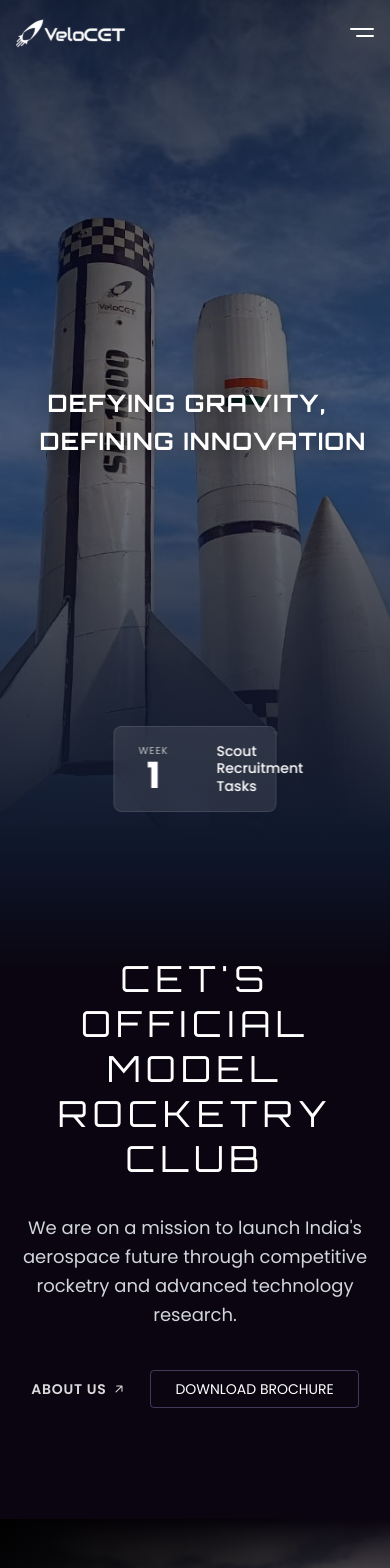
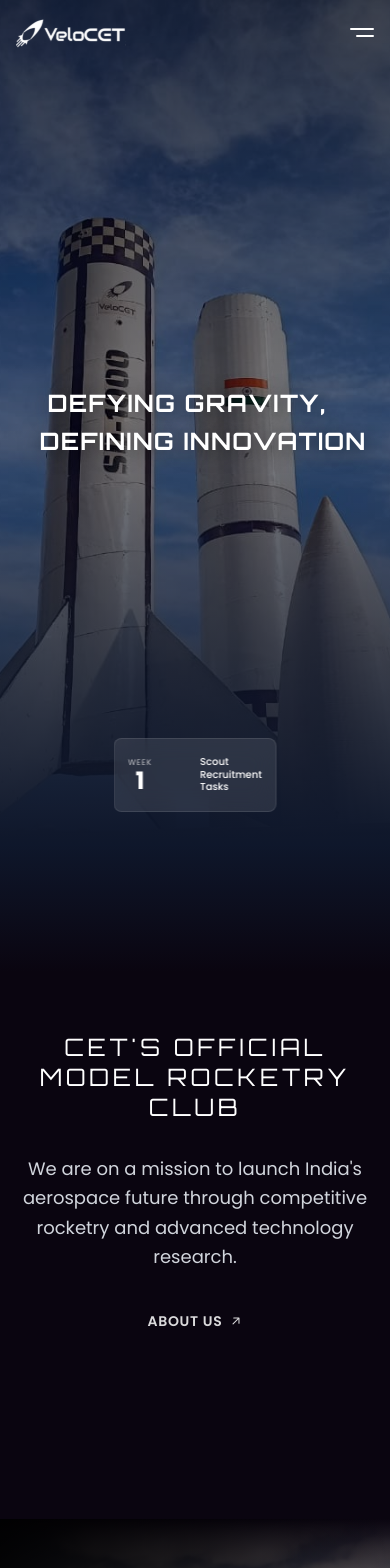
Before and after one commit to Velo-CET/veloweb, a Next.js app in the folder frontend/: page / in a window 390 px wide. Shown: the top 1568 px of the page. Built offline with nearby package versions, Linux system fonts and the light colour scheme.

Commit message:
made it more responsive

```diff
--- a/frontend/src/app/scout/page.tsx
+++ b/frontend/src/app/scout/page.tsx
@@ -32,7 +32,7 @@ export default function ScoutRecruitmentPage() {
           <div className="inline-flex items-center gap-2 px-4 py-1.5 rounded-full border border-violet-300/20 bg-violet-500/10 text-violet-300 text-xs font-medium mb-4">
             Recruitment Portal
           </div>
-          <h1 className="font-heading text-4xl sm:text-5xl md:text-6xl font-bold mb-4 uppercase tracking-wider">
+          <h1 className="font-heading text-3xl sm:text-5xl md:text-6xl font-bold mb-4 uppercase tracking-wider">
             Scout Recruitments
           </h1>
           <p className="text-lg text-slate-400 max-w-xl mx-auto leading-relaxed">
--- a/frontend/src/components/Navbar.tsx
+++ b/frontend/src/components/Navbar.tsx
@@ -85,16 +85,15 @@ export default function Navbar() {
         </div>
       </nav>
 
-      {isOpen && (
+      <div
+        className={`fixed inset-0 z-50 md:hidden transition-opacity duration-[400ms] ${isOpen ? 'opacity-100 pointer-events-auto' : 'opacity-0 pointer-events-none'}`}
+        onClick={() => setIsOpen(false)}
+      >
+        <div className={`absolute inset-0 bg-black/60 transition-opacity duration-[400ms] ${isOpen ? 'opacity-100' : 'opacity-0'}`} />
         <div
-          className="fixed inset-0 z-40 md:hidden"
-          onClick={() => setIsOpen(false)}
+          className={`absolute right-0 top-0 h-full w-64 bg-slate-900 p-8 flex flex-col gap-6 shadow-xl transition-transform duration-[400ms] ${isOpen ? 'translate-x-0' : 'translate-x-full'}`}
+          onClick={(e) => e.stopPropagation()}
         >
-          <div className="absolute inset-0 bg-black/60" />
-          <div
-            className="absolute left-0 top-0 h-full w-64 bg-slate-900 p-8 flex flex-col gap-6 shadow-xl"
-            onClick={(e) => e.stopPropagation()}
-          >
             <button
               onClick={() => setIsOpen(false)}
               className="self-end text-white/70 hover:text-violet-400 transition-all"
@@ -140,7 +139,6 @@ export default function Navbar() {
             </Link>
           </div>
         </div>
-      )}
     </>
   );
 }
--- a/frontend/src/components/sections/AboutSection.tsx
+++ b/frontend/src/components/sections/AboutSection.tsx
@@ -10,7 +10,7 @@ export default function AboutSection() {
 
       <div className="relative z-10 w-full py-20 px-4 md:px-8 flex justify-center">
         <div className="max-w-4xl text-center flex flex-col items-center">
-          <h1 className="font-heading text-4xl sm:text-5xl md:text-6xl lg:text-5xl uppercase tracking-[0.15em] text-white leading-tight mb-8">
+          <h1 className="font-heading text-2xl sm:text-5xl md:text-6xl lg:text-5xl uppercase tracking-[0.15em] text-white leading-tight mb-8">
             CET&apos;S OFFICIAL
             <br />
             MODEL ROCKETRY CLUB
@@ -24,7 +24,7 @@ export default function AboutSection() {
               href="/about"
               target="_blank"
               rel="noopener noreferrer"
-              className="flex items-center gap-1.5 text-sm uppercase font-semibold text-white/85 hover:text-white transition-colors tracking-wider mr-2"
+              className="flex items-center gap-1.5 text-sm uppercase font-semibold text-white/85 hover:text-white transition-colors tracking-wider"
             >
               <span>ABOUT US</span>
               <svg
@@ -40,12 +40,6 @@ export default function AboutSection() {
                 />
               </svg>
             </Link>
-            <a
-              href="/brochure.pdf"
-              className="inline-block border border-violet-300/30 px-6 py-2 uppercase text-sm hover:border-white transition-all rounded-sm"
-            >
-              DOWNLOAD BROCHURE
-            </a>
           </div>
         </div>
       </div>
--- a/frontend/src/components/sections/HeroSection.tsx
+++ b/frontend/src/components/sections/HeroSection.tsx
@@ -79,13 +79,13 @@ export default function HeroSection() {
         href="/scout"
         className="absolute bottom-8 right-8 z-10 max-md:bottom-8 max-md:left-1/2 max-md:-translate-x-1/2 block transition-transform duration-300 hover:scale-110 hover:-translate-y-1 cursor-pointer"
       >
-        <div className="bg-white/10 backdrop-blur-md rounded-lg p-4 px-6 border border-white/10 flex items-center gap-6 hover:bg-white/15 transition-colors">
+        <div className="bg-white/10 backdrop-blur-md rounded-lg p-4 px-6 border border-white/10 flex items-center gap-6 max-md:justify-center hover:bg-white/15 transition-colors">
           <div className="flex flex-col items-center">
-            <span className="text-[10px] uppercase tracking-widest text-white/70">WEEK</span>
-            <span className="text-4xl font-bold text-white leading-none">1</span>
+            <span className="text-[10px] max-md:text-[8px] uppercase tracking-widest text-white/70">WEEK</span>
+            <span className="text-4xl max-md:text-2xl font-bold text-white leading-none">1</span>
           </div>
           <div className="w-px h-10 bg-white/10" />
-          <div className="text-sm text-white leading-tight font-medium">
+          <div className="text-sm max-md:text-[10px] text-white leading-tight font-medium">
             Scout
             <br />
             Recruitment Tasks
--- a/frontend/src/components/sections/RoadmapSection.tsx
+++ b/frontend/src/components/sections/RoadmapSection.tsx
@@ -69,7 +69,7 @@ export default function RoadmapSection() {
           />
 
           {/* Timeline Nodes */}
-          <div className="space-y-12 relative">
+          <div className="space-y-10 relative">
             {nodes.map((node, index) => {
               const isEven = index % 2 === 0;
               const isActive = activeNode === index;
```
